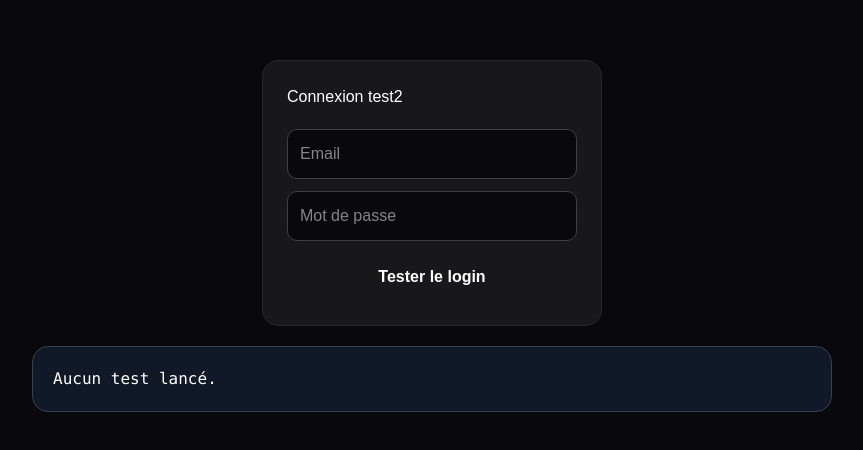
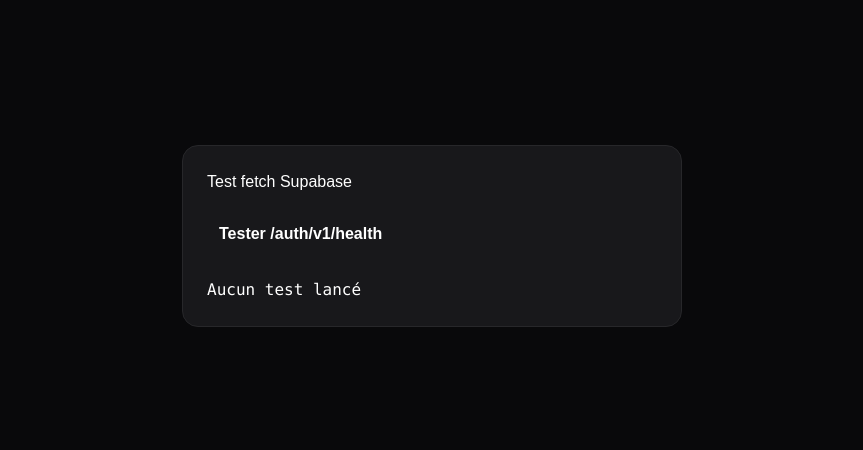
Before and after one commit to FAEAsu/FAE-PWA, a Next.js app: page /login in a window 1280 px wide. Shown: the part 164-614 px from the top of the page, without its empty margins (208-1071 px from the left). Built offline with nearby package versions, Linux system fonts and the light colour scheme.

Commit message:
Update page.tsx

```diff
--- a/app/login/page.tsx
+++ b/app/login/page.tsx
@@ -3,42 +3,19 @@
 import { useState } from "react"
 
 export default function LoginPage() {
-  const [email, setEmail] = useState("")
-  const [password, setPassword] = useState("")
   const [result, setResult] = useState("")
 
-  const supabaseUrl = "https://lbuceegfaxgtsipdbclo.supabase.co"
-  const supabaseKey = "sb_publishable_v5W0Bu23eM_gMNfw70YXCA_Mtu3sqDU"
-
-  const handleLogin = async (e: React.FormEvent) => {
-    e.preventDefault()
-    setResult("Test en cours...")
-
+  const testFetch = async () => {
     try {
-      const res = await fetch(`${supabaseUrl}/auth/v1/token?grant_type=password`, {
-        method: "POST",
-        headers: {
-          "Content-Type": "application/json",
-          apikey: supabaseKey,
-        },
-        body: JSON.stringify({
-          email,
-          password,
-        }),
+      const res = await fetch("https://lbuceegfaxgtsipdbclo.supabase.co/auth/v1/health", {
+        method: "GET",
       })
 
-      const rawText = await res.text()
-
-      console.log("STATUS =", res.status)
-      console.log("RAW RESPONSE =", rawText)
-
-      setResult(`STATUS: ${res.status}\n\nRAW:\n${rawText}`)
+      const text = await res.text()
+      setResult(`STATUS: ${res.status}\n\n${text}`)
     } catch (err) {
-      console.error("FULL ERROR =", err)
       setResult(
-        `ERREUR FETCH:\n${
-          err instanceof Error ? err.message : String(err)
-        }`
+        `ERREUR FETCH:\n${err instanceof Error ? err.message : String(err)}`
       )
     }
   }
@@ -55,78 +32,38 @@
         padding: 24,
       }}
     >
-      <div style={{ display: "grid", gap: 20, width: "100%", maxWidth: 800 }}>
-        <form
-          onSubmit={handleLogin}
+      <div
         style={{
-            width: 340,
+          width: 500,
           background: "#18181b",
           border: "1px solid #27272a",
           borderRadius: 16,
           padding: 24,
-            margin: "0 auto",
         }}
       >
-          <h1 style={{ marginBottom: 20 }}>Connexion test2</h1>
-
-          <input
-            type="email"
-            placeholder="Email"
-            value={email}
-            onChange={(e) => setEmail(e.target.value)}
-            style={{
-              width: "100%",
-              padding: 12,
-              marginBottom: 12,
-              borderRadius: 10,
-              border: "1px solid #3f3f46",
-              background: "#09090b",
-              color: "white",
-            }}
-          />
-
-          <input
-            type="password"
-            placeholder="Mot de passe"
-            value={password}
-            onChange={(e) => setPassword(e.target.value)}
-            style={{
-              width: "100%",
-              padding: 12,
-              marginBottom: 12,
-              borderRadius: 10,
-              border: "1px solid #3f3f46",
-              background: "#09090b",
-              color: "white",
-            }}
-          />
+        <h1>Test fetch Supabase</h1>
 
         <button
-            type="submit"
+          onClick={testFetch}
           style={{
-              width: "100%",
+            marginTop: 16,
             padding: 12,
             borderRadius: 10,
             border: "none",
             fontWeight: 700,
           }}
         >
-            Tester le login
+          Tester /auth/v1/health
         </button>
-        </form>
 
         <pre
           style={{
-            background: "#111827",
-            border: "1px solid #374151",
-            borderRadius: 16,
-            padding: 20,
+            marginTop: 20,
             whiteSpace: "pre-wrap",
             wordBreak: "break-word",
-            margin: 0,
           }}
         >
-          {result || "Aucun test lancé."}
+          {result || "Aucun test lancé"}
         </pre>
       </div>
     </main>
```
Lines whose indentation alone changed are shown as unchanged.
